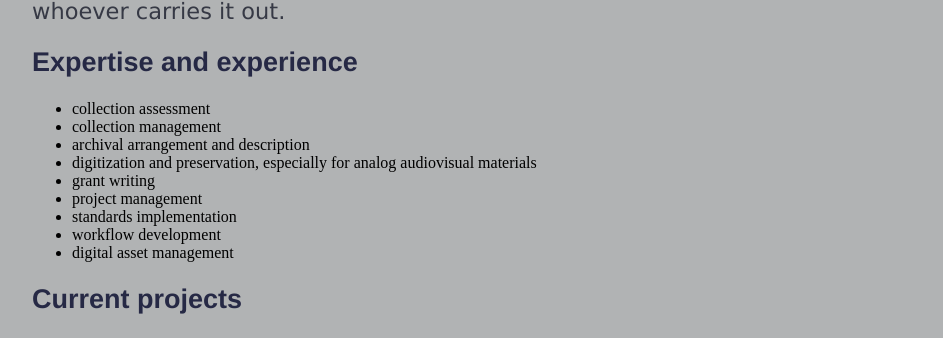
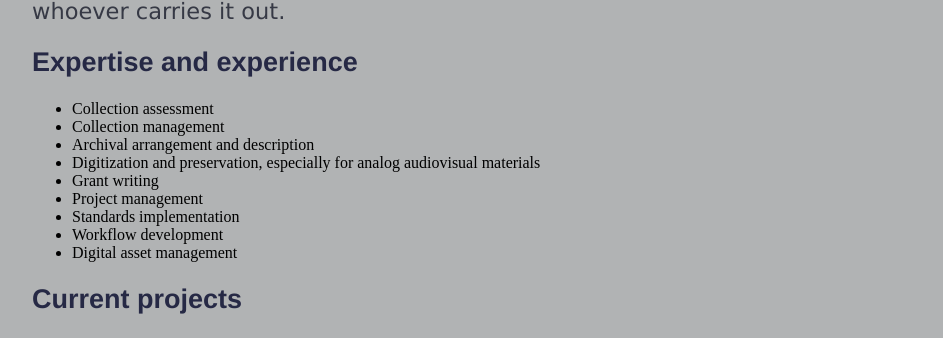
Before and after one commit to megan-mcshea/megan-mcshea.github.io, a Jekyll site: the page built from archivist.html, in a window 1280 px wide. Shown: the part 248-586 px from the top of the page, without its empty margins (160-1103 px from the left). Built offline with Jekyll 4.4.1, drawn with Linux system fonts in a browser that asks for light colours.

```diff
--- a/archivist.html
+++ b/archivist.html
@@ -7,15 +7,15 @@ title: Megan McShea
 	<p>My archival practice is dedicated to collaborating with clients to meet their goals for stewardship of their archives. I center collaboration and respect for the knowledge and expertise of others, and work to build capacity wherever archives are housed, through projects that value and sustain archival labor, whoever carries it out.</p>
 
 	<h2>Expertise and experience</h2>
-	<ul><li>collection assessment</li>
-	<li>collection management</li>
-	<li>archival arrangement and description</li>
-	<li>digitization and preservation, especially for analog audiovisual materials</li>
-	<li>grant writing</li>
-	<li>project management</li>
-	<li>standards implementation</li>
-	<li>workflow development</li>
-	<li>digital asset management</li></ul>
+	<ul><li>Collection assessment</li>
+	<li>Collection management</li>
+	<li>Archival arrangement and description</li>
+	<li>Digitization and preservation, especially for analog audiovisual materials</li>
+	<li>Grant writing</li>
+	<li>Project management</li>
+	<li>Standards implementation</li>
+	<li>Workflow development</li>
+	<li>Digital asset management</li></ul>
 
 	<h2>Current projects</h2>
 	<ul><li>Digital Asset Management project, Human Studies Film Archive, Smithsonian Institution</li>
```
